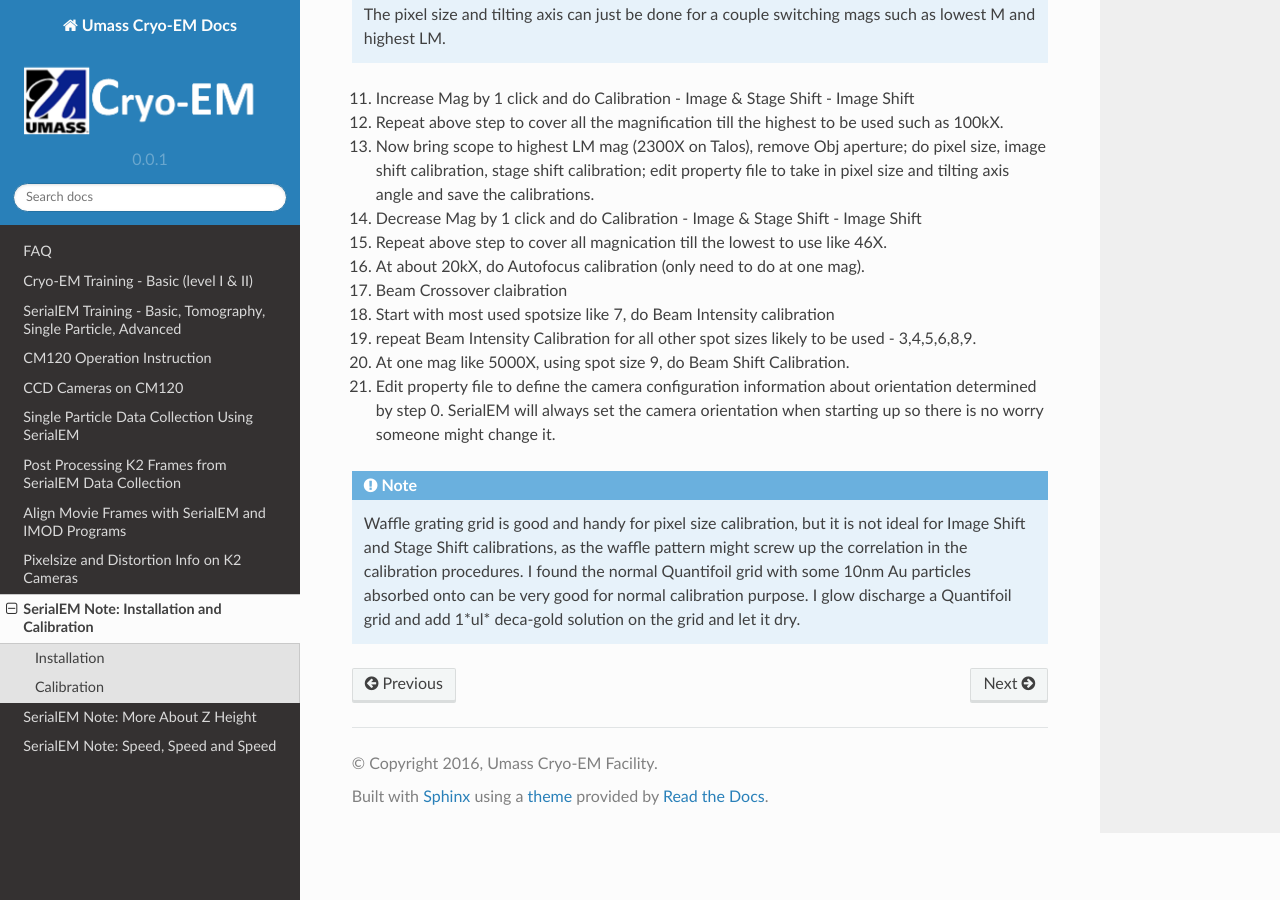
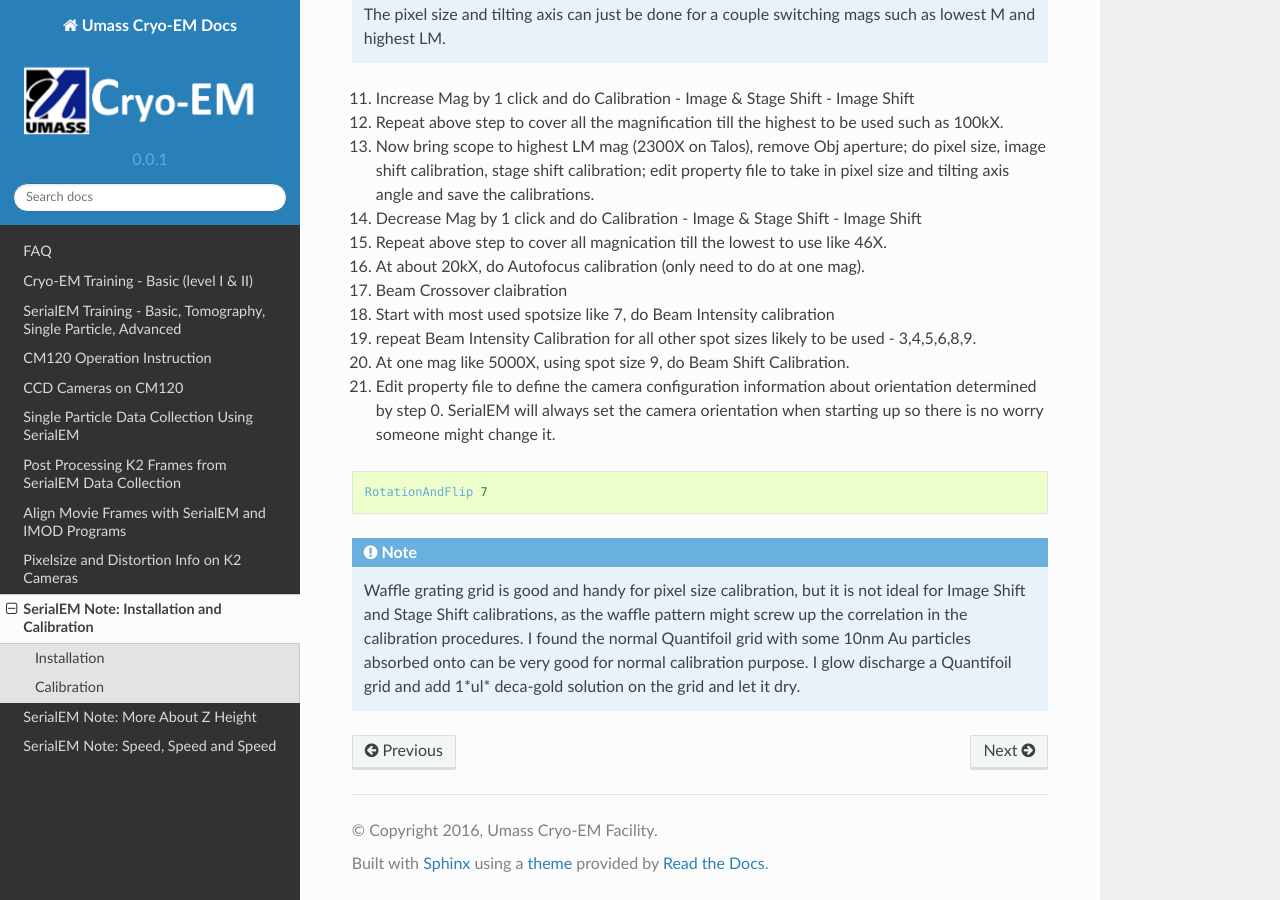
Before and after one commit to xuchen66/sphinx-emdocs, a Sphinx documentation site: the page built from source/serialEM-note-install-and-calib.rst, in a window 1280 px wide and 900 px high, scrolled down 2756 px. Built offline with Sphinx 7.4.7 and the Read the Docs theme 2.0.0, drawn with Linux system fonts in a browser that asks for light colours; pages that are not in the unit, such as notebooks, are missing from menus.

Commit message:
Update serialEM-note-install-and-calib.rst

```diff
--- a/source/serialEM-note-install-and-calib.rst
+++ b/source/serialEM-note-install-and-calib.rst
@@ -99,8 +99,8 @@
 #. At one mag like 5000X, using spot size 9, do Beam Shift Calibration.
 #. Edit property file to define the camera configuration information about orientation determined by step 0. SerialEM will always set the camera orientation when starting up so there is no worry someone might change it.
 
+.. code-block:: ruby
 
-.. code-block:: ruby
    RotationAndFlip 7
 
 .. Note::
```
